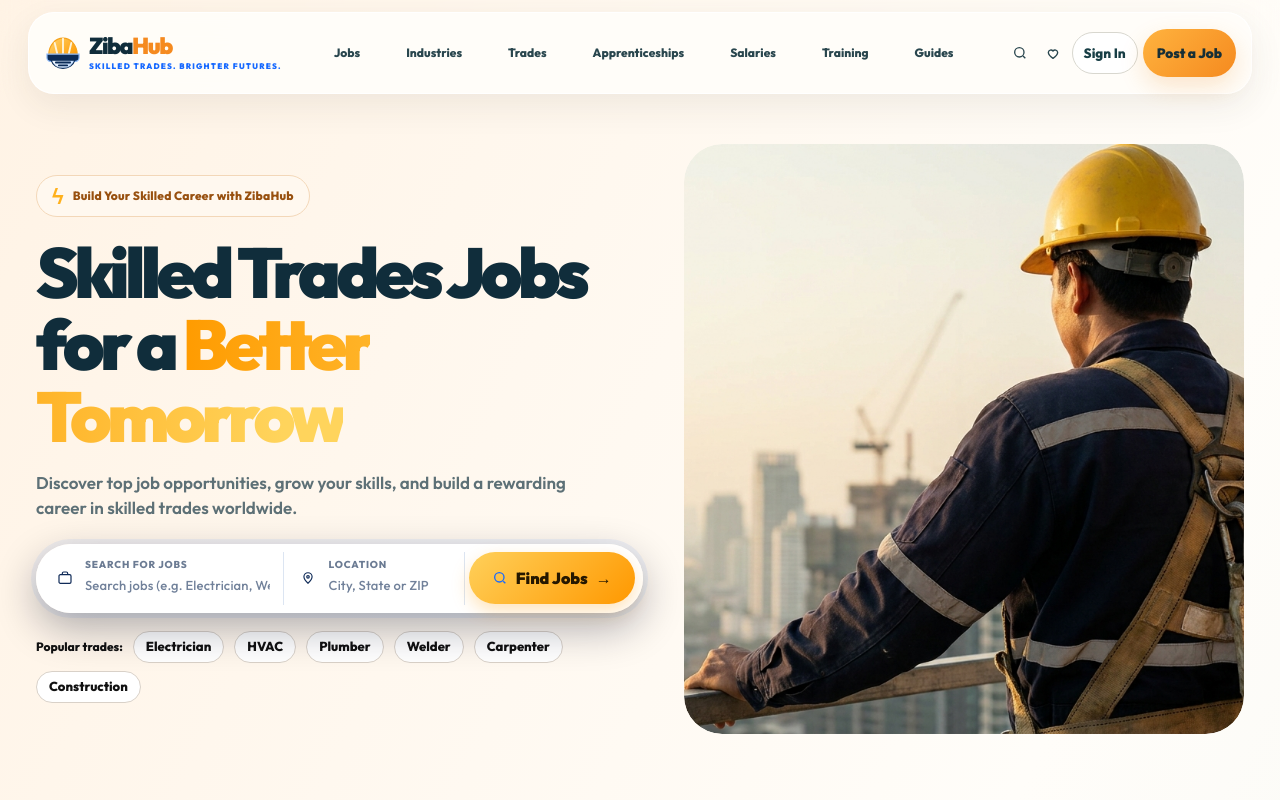
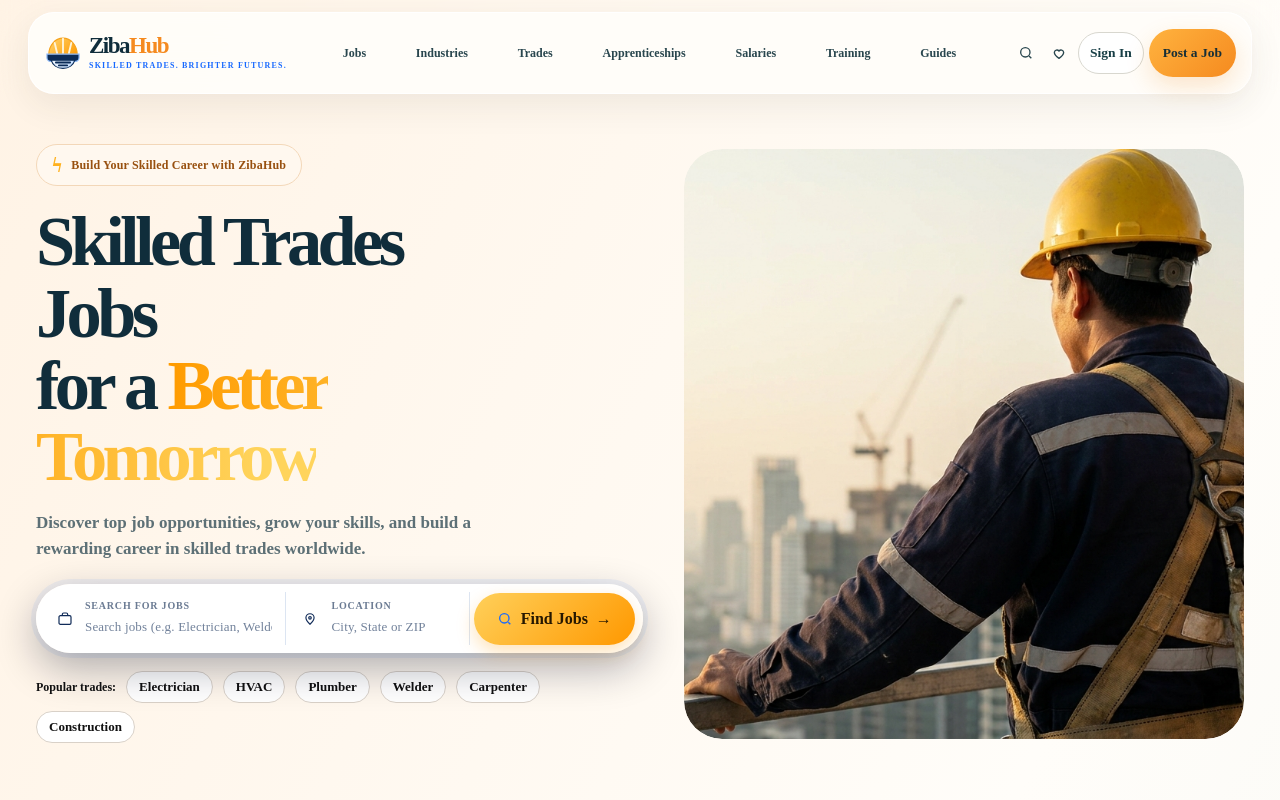
Before and after one commit to brainsparkbyzm-ai/zibahub-w, a Next.js app: page / in a window 1280 px wide. Shown: the top 800 px of the page. Built offline with nearby package versions, Linux system fonts and the light colour scheme; no server answers; the database is empty.

Commit message:
Fix production build by removing remote Google font loader

```diff
--- a/app/layout.tsx
+++ b/app/layout.tsx
@@ -1,23 +1,8 @@
 import type { Metadata } from "next";
-import { Outfit } from "next/font/google";
 import "./globals.css";
 import { SiteHeader } from "@/components/layout/SiteHeader";
 import { SiteFooter } from "@/components/layout/SiteFooter";
 import { brand } from "@/config/brand";
-
-const display = Outfit({
-  subsets: ["latin"],
-  variable: "--font-display",
-  display: "swap",
-  weight: ["400", "500", "600", "700", "800", "900"],
-});
-
-const sans = Outfit({
-  subsets: ["latin"],
-  variable: "--font-sans",
-  display: "swap",
-  weight: ["400", "500", "600", "700", "800", "900"],
-});
 
 export const metadata: Metadata = {
   metadataBase: new URL(brand.url),
@@ -41,7 +26,7 @@ export default function RootLayout({ children }: { children: React.ReactNode })
     description: brand.description,
   };
   return (
-    <html lang="en" className={`${display.variable} ${sans.variable}`}>
+    <html lang="en" >
       <body className="zh-app">
         <script type="application/ld+json" dangerouslySetInnerHTML={{ __html: JSON.stringify(organization) }} />
         <SiteHeader />
```
